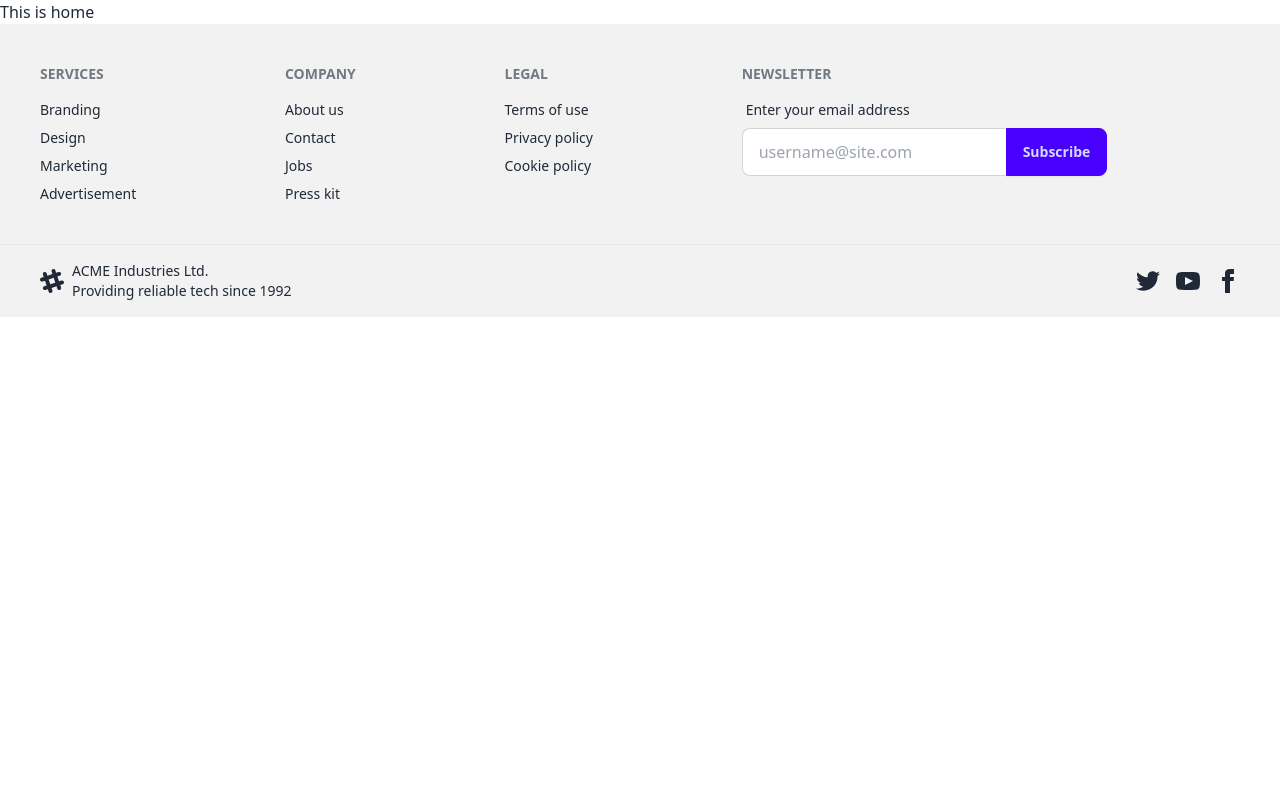
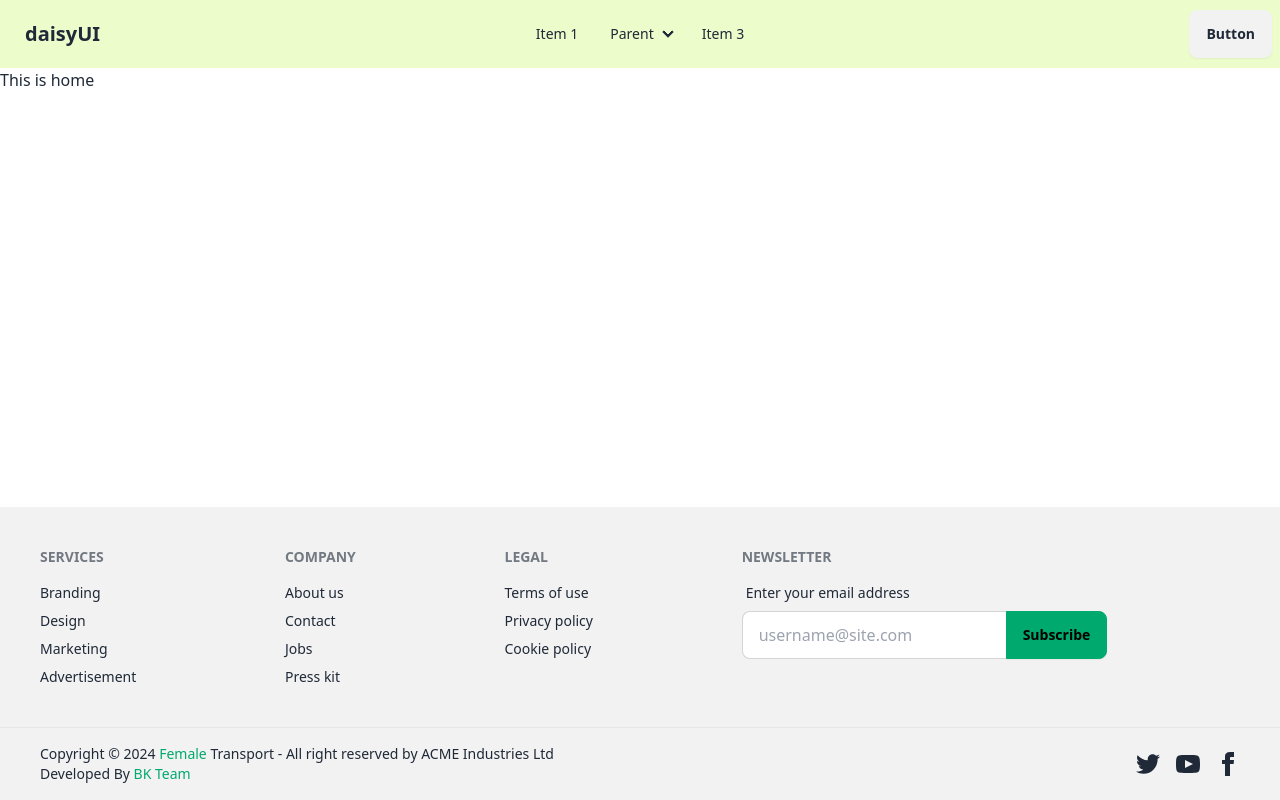
Before and after one commit to khadiza21/transport_application, a React (Vite) app: page / in a window 1280 px wide. Built offline with nearby package versions, Linux system fonts and the light colour scheme.

Commit message:
navbar init

```diff
--- a/src/Layout/Main.jsx
+++ b/src/Layout/Main.jsx
@@ -1,11 +1,14 @@
 import { Outlet } from "react-router-dom";
 import Footer from "../pages/Shared/Footer/Footer";
+import Navbar from "../pages/Shared/Navbar/Navbar";
 
 
 const Main = () => {
     return (
         <div>
+<Navbar></Navbar>
 <Outlet></Outlet>
+
 <Footer></Footer>
         </div>
     )
--- a/src/main.jsx
+++ b/src/main.jsx
@@ -8,6 +8,10 @@
 
 ReactDOM.createRoot(document.getElementById('root')).render(
   <React.StrictMode>
-   <RouterProvider router={router} />
+    <div className="mx-auto">
+      <RouterProvider router={router} />
+    </div>
+
   </React.StrictMode>,
 )
+// max-w-screen-xl mx-auto
--- /dev/null
+++ b/src/pages/Shared/Footer/Footer.css
@@ -0,0 +1,5 @@
+.topright {
+position: fixed;
+bottom: 0;
+width: 100%;
+}
--- a/src/pages/Shared/Footer/Footer.jsx
+++ b/src/pages/Shared/Footer/Footer.jsx
@@ -1,7 +1,10 @@
+import React from "react";
+import './Footer.css';
 const Footer = () => {
+    const currentYear = new Date().getFullYear();
     return (
-        <div>
-            <footer className="footer p-10 bg-base-200 text-base-content">
+        <div className="topright">
+            <footer className="footer p-10 bg-base-200  text-base-content">
                 <nav>
                     <h6 className="footer-title">Services</h6>
                     <a className="link link-hover">Branding</a>
@@ -31,7 +34,7 @@
                             </label>
                             <div className="join">
                                 <input type="text" placeholder="username@site.com" className="input input-bordered join-item" />
-                                <button className="btn btn-primary join-item">Subscribe</button>
+                                <button className="btn btn-success join-item">Subscribe</button>
                             </div>
                         </fieldset>
                     </form>
@@ -39,8 +42,15 @@
             </footer>
             <footer className="footer px-10 py-4 border-t bg-base-200 text-base-content border-base-300">
                 <aside className="items-center grid-flow-col">
-                    <svg width="24" height="24" viewBox="0 0 24 24" xmlns="http://www.w3.org/2000/svg" fillRule="evenodd" clipRule="evenodd" className="fill-current"><path d="M22.672 15.226l-2.432.811.841 2.515c.33 1.019-.209 2.127-1.23 2.456-1.15.325-2.148-.321-2.463-1.226l-.84-2.518-5.013 1.677.84 2.517c.391 1.203-.434 2.542-1.831 2.542-.88 0-1.601-.564-1.86-1.314l-.842-2.516-2.431.809c-1.135.328-2.145-.317-2.463-1.229-.329-1.018.211-2.127 1.231-2.456l2.432-.809-1.621-4.823-2.432.808c-1.355.384-2.558-.59-2.558-1.839 0-.817.509-1.582 1.327-1.846l2.433-.809-.842-2.515c-.33-1.02.211-2.129 1.232-2.458 1.02-.329 2.13.209 2.461 1.229l.842 2.515 5.011-1.677-.839-2.517c-.403-1.238.484-2.553 1.843-2.553.819 0 1.585.509 1.85 1.326l.841 2.517 2.431-.81c1.02-.33 2.131.211 2.461 1.229.332 1.018-.21 2.126-1.23 2.456l-2.433.809 1.622 4.823 2.433-.809c1.242-.401 2.557.484 2.557 1.838 0 .819-.51 1.583-1.328 1.847m-8.992-6.428l-5.01 1.675 1.619 4.828 5.011-1.674-1.62-4.829z"></path></svg>
-                    <p>ACME Industries Ltd. <br />Providing reliable tech since 1992</p>
+
+                <aside>
+                    <p>Copyright ©  {currentYear} <span className="text-success">Female</span> Transport - All right reserved by ACME Industries Ltd</p>
+                    <p className="">
+                        Developed By <span className="text-success">BK Team</span>
+                    </p>
+                </aside>
+
+
                 </aside>
                 <nav className="md:place-self-center md:justify-self-end">
                     <div className="grid grid-flow-col gap-4">
@@ -51,6 +61,8 @@
                 </nav>
             </footer>
 
+
+
         </div>
     );
 };
--- /dev/null
+++ b/src/pages/Shared/Navbar/Navbar.jsx
@@ -0,0 +1,48 @@
+import React from 'react';
+
+const Navbar = () => {
+
+    const navOptions = <>
+        <li><a>Item 1</a></li>
+        <li>
+            <details>
+                <summary>Parent</summary>
+                <ul className="p-2">
+                    <li><a>Submenu 1</a></li>
+                    <li><a>Submenu 2</a></li>
+                </ul>
+            </details>
+        </li>
+        <li><a>Item 3</a></li>
+
+    </>
+
+    return (
+        <div>
+            <div className="navbar bg-lime-100">
+                <div className="navbar-start">
+                    <div className="dropdown">
+                        <div tabIndex={0} role="button" className="btn btn-ghost lg:hidden">
+                            <svg xmlns="http://www.w3.org/2000/svg" className="h-5 w-5" fill="none" viewBox="0 0 24 24" stroke="currentColor"><path strokeLinecap="round" strokeLinejoin="round" strokeWidth="2" d="M4 6h16M4 12h8m-8 6h16" /></svg>
+                        </div>
+                        <ul tabIndex={0} className="menu menu-sm dropdown-content mt-3 z-[1] p-2 shadow bg-base-100 rounded-box w-52">
+                            {navOptions}
+                        </ul>
+                    </div>
+                    <a className="btn btn-ghost text-xl">daisyUI</a>
+                </div>
+                <div className="navbar-center hidden lg:flex">
+                    <ul className="menu menu-horizontal px-1">
+                        {navOptions}
+                    </ul>
+                </div>
+                <div className="navbar-end">
+                    <a className="btn">Button</a>
+                </div>
+            </div>
+
+        </div>
+    );
+};
+
+export default Navbar;
```
Also changed, not shown: tailwind.config.js (line endings or trailing spaces).
